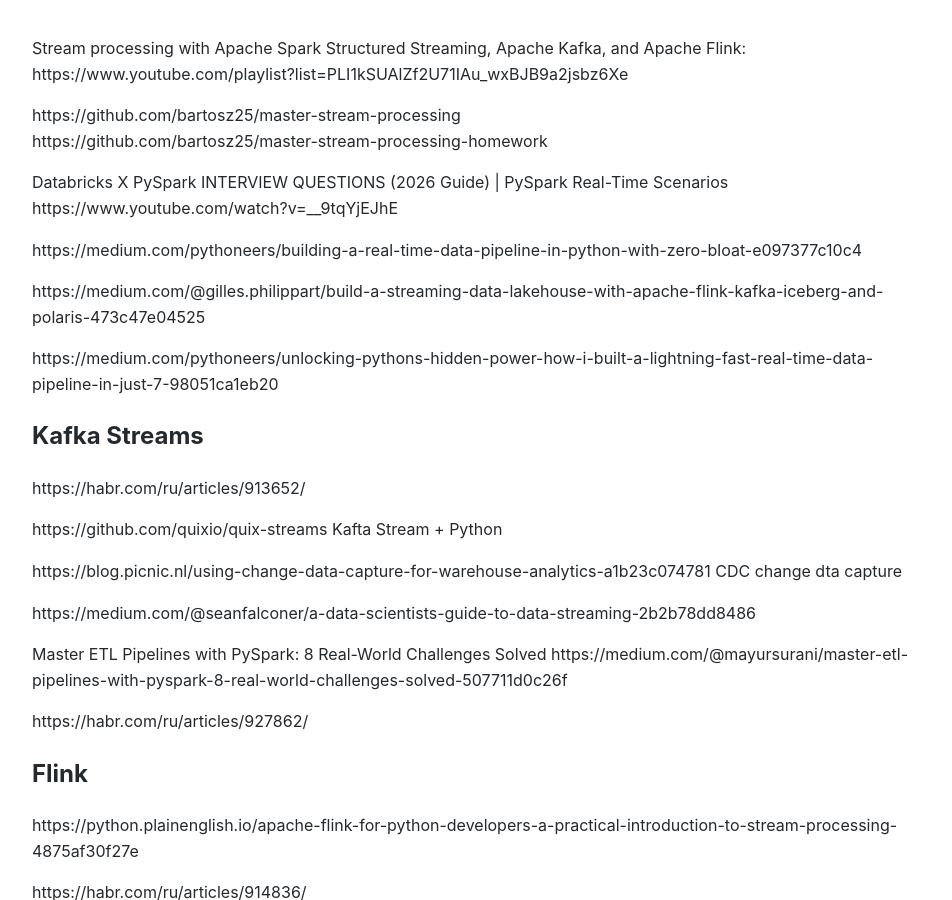
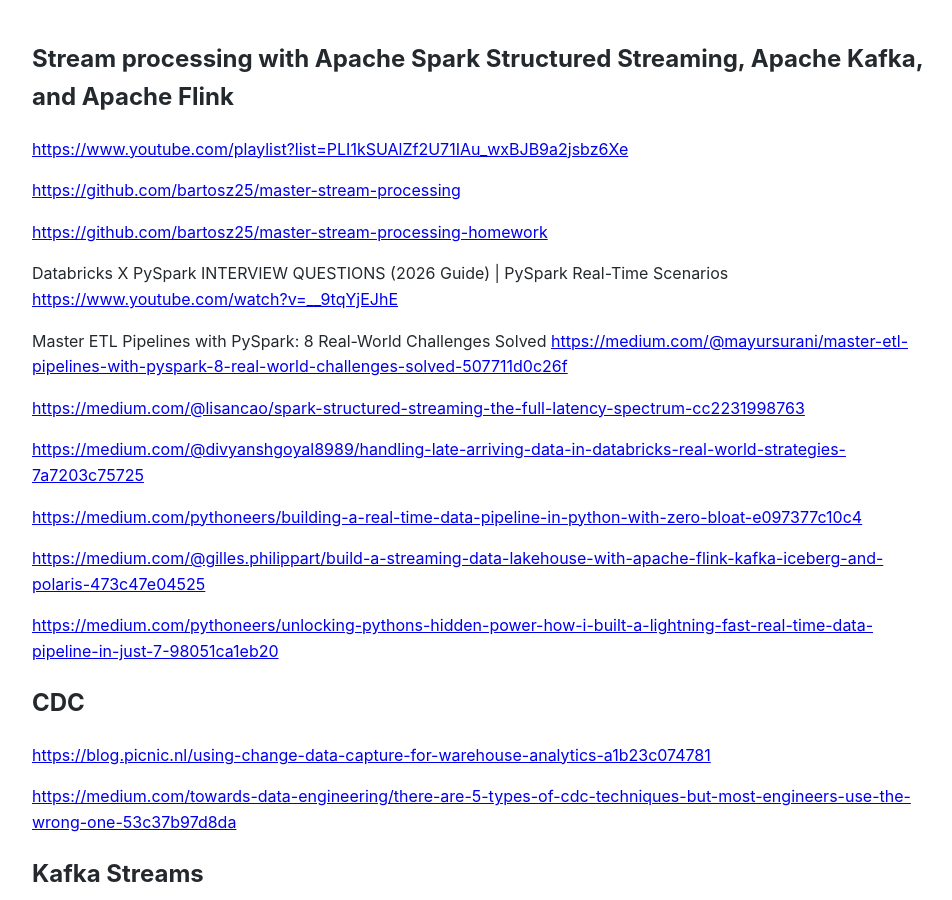
Before and after one commit to Michael-Lubinsky/michael-lubinsky.github.com, a Jekyll site: the page built from stream/stream.md, in a window 1280 px wide and 900 px high. Shown: the whole window, without its empty margins (158-1110 px from the left). Built offline with Jekyll 4.4.1, drawn with Linux system fonts in a browser that asks for light colours; our own code applies the rules of GitHub Pages for plain Markdown files.

Commit message:
Update stream.md

```diff
--- a/stream/stream.md
+++ b/stream/stream.md
@@ -1,33 +1,44 @@
-Stream processing with Apache Spark Structured Streaming, Apache Kafka, and Apache Flink:
-https://www.youtube.com/playlist?list=PLI1kSUAlZf2U71IAu_wxBJB9a2jsbz6Xe
+## Stream processing with Apache Spark Structured Streaming, Apache Kafka, and Apache Flink
 
-https://github.com/bartosz25/master-stream-processing
-https://github.com/bartosz25/master-stream-processing-homework
+<https://www.youtube.com/playlist?list=PLI1kSUAlZf2U71IAu_wxBJB9a2jsbz6Xe>
+
+<https://github.com/bartosz25/master-stream-processing>
+
+<https://github.com/bartosz25/master-stream-processing-homework>
 
 Databricks X PySpark INTERVIEW QUESTIONS (2026 Guide) | PySpark Real-Time Scenarios
-https://www.youtube.com/watch?v=__9tqYjEJhE
+<https://www.youtube.com/watch?v=__9tqYjEJhE>
 
-https://medium.com/pythoneers/building-a-real-time-data-pipeline-in-python-with-zero-bloat-e097377c10c4
+Master ETL Pipelines with PySpark: 8 Real-World Challenges Solved
+<https://medium.com/@mayursurani/master-etl-pipelines-with-pyspark-8-real-world-challenges-solved-507711d0c26f>
 
-https://medium.com/@gilles.philippart/build-a-streaming-data-lakehouse-with-apache-flink-kafka-iceberg-and-polaris-473c47e04525
+<https://medium.com/@lisancao/spark-structured-streaming-the-full-latency-spectrum-cc2231998763>
 
-https://medium.com/pythoneers/unlocking-pythons-hidden-power-how-i-built-a-lightning-fast-real-time-data-pipeline-in-just-7-98051ca1eb20
+<https://medium.com/@divyanshgoyal8989/handling-late-arriving-data-in-databricks-real-world-strategies-7a7203c75725>
 
+<https://medium.com/pythoneers/building-a-real-time-data-pipeline-in-python-with-zero-bloat-e097377c10c4>
 
+<https://medium.com/@gilles.philippart/build-a-streaming-data-lakehouse-with-apache-flink-kafka-iceberg-and-polaris-473c47e04525>
+
+<https://medium.com/pythoneers/unlocking-pythons-hidden-power-how-i-built-a-lightning-fast-real-time-data-pipeline-in-just-7-98051ca1eb20>
+
+## CDC
+
+<https://blog.picnic.nl/using-change-data-capture-for-warehouse-analytics-a1b23c074781>
+
+<https://medium.com/towards-data-engineering/there-are-5-types-of-cdc-techniques-but-most-engineers-use-the-wrong-one-53c37b97d8da>
 
 ## Kafka Streams
 
-https://habr.com/ru/articles/913652/
+<https://habr.com/ru/articles/913652/>
 
 https://github.com/quixio/quix-streams Kafta Stream  + Python
 
-https://blog.picnic.nl/using-change-data-capture-for-warehouse-analytics-a1b23c074781 CDC change dta capture
 
 
 https://medium.com/@seanfalconer/a-data-scientists-guide-to-data-streaming-2b2b78dd8486
 
-Master ETL Pipelines with PySpark: 8 Real-World Challenges Solved
-https://medium.com/@mayursurani/master-etl-pipelines-with-pyspark-8-real-world-challenges-solved-507711d0c26f
+
 
 https://habr.com/ru/articles/927862/
 
```
